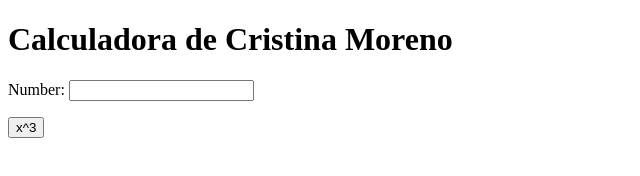
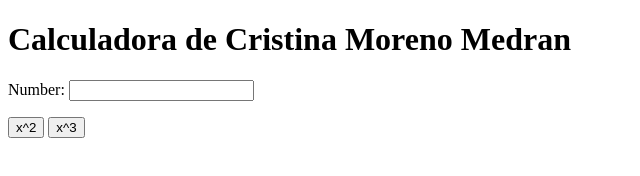
Before and after one commit to crismoreno/my_calculator_2, a plain HTML site: page index.html in a window 1280 px wide. Shown: the whole page, without its empty margins (0-640 px from the left). Drawn offline with Linux system fonts and the light colour scheme.

Commit message:
x^2 button

```diff
--- a/index.html
+++ b/index.html
@@ -5,10 +5,11 @@
 		<meta charset="utf-8">
 	</head>
 	<body>
-		<h1>Calculadora de Cristina Moreno</h1>
+		<h1>Calculadora de Cristina Moreno Medran</h1>
 		Number:
 		<input type="text" id="n1">
 		<p>
+			<button onclick="square()"> x^2 </button>
 			<button onclick="cube()"> x^3 </button>
 		</p>
 		<script type="text/javascript">
@@ -16,6 +17,10 @@
 				var num = document.getElementById("n1");
 				num.value = Math.pow(num.value, 3);
 			}
+			function square() {
+				var num = document.getElementById("n1");
+				num.value = Math.pow(num.value, 2);
+			}
 		</script>
 	</body>
 </html>
```
